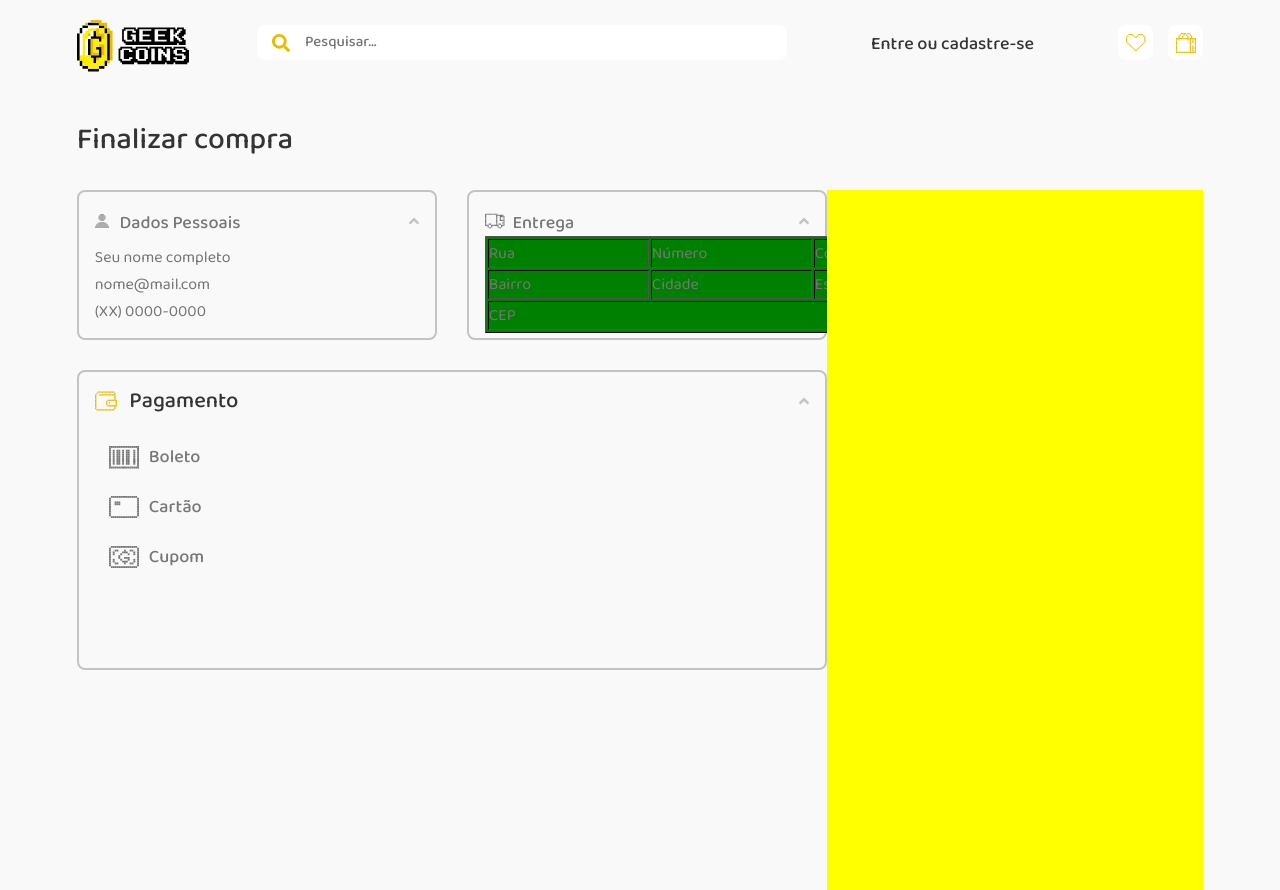
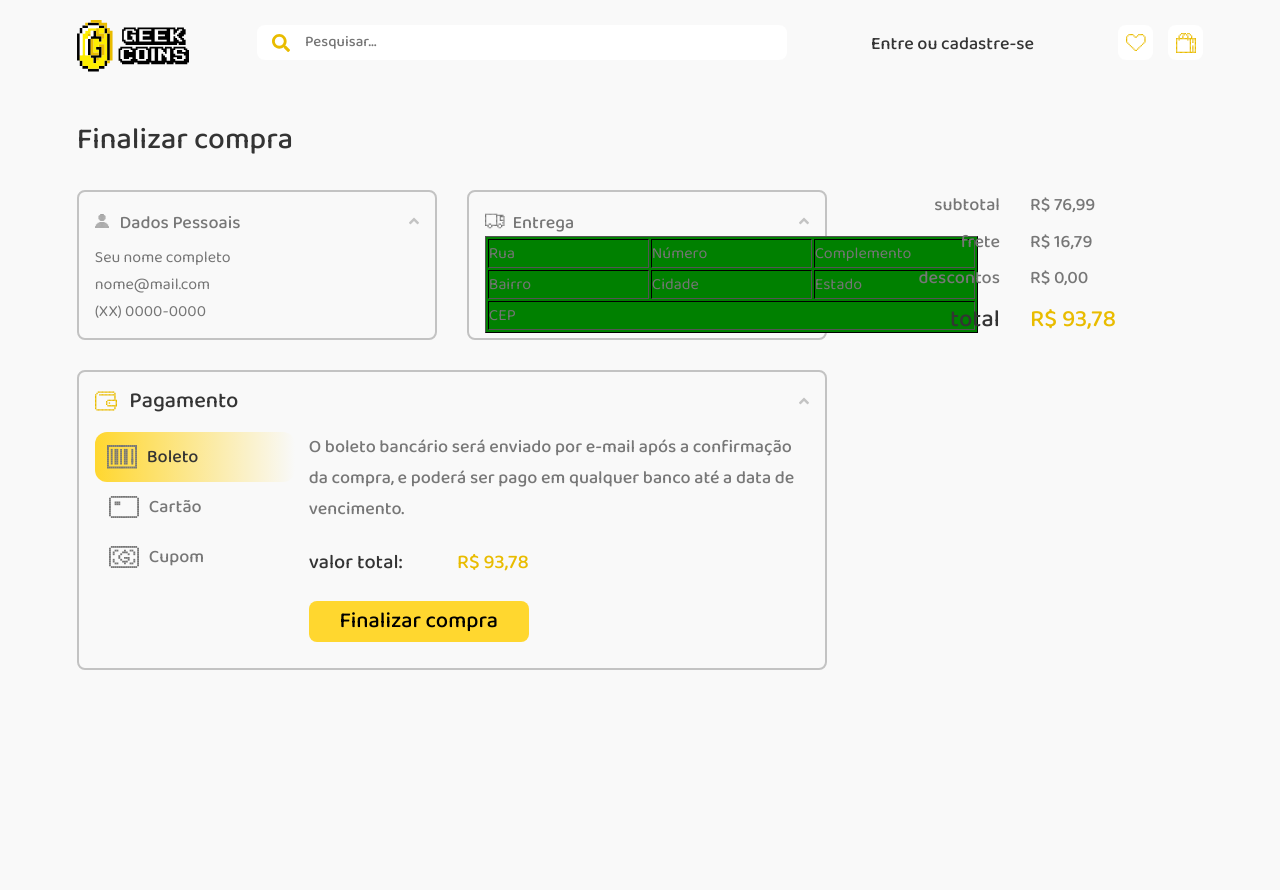
Before and after one commit to agnysbueno/GeekCoins, a PHP site: page /src/views/checkout.html in a window 1280 px wide. Run offline with PHP 8.4, Linux system fonts and the light colour scheme.

Commit message:
finishing 'pagamento' card

```diff
--- a/public/css/checkout.css
+++ b/public/css/checkout.css
@@ -64,7 +64,7 @@ main {
     height: auto;
     min-height: 400px;
     overflow: hidden;
-    background-color: yellow;
+    /* background-color: yellow; */
 }
 
 #container-form {
@@ -178,9 +178,19 @@ main {
 
 #payment .description {
     width: 500px;
+    height: 210px;
+}
+
+#payment .myCheckout {
+    width: 100%;
+    height: 100%;
     display: flex;
     flex-direction: column;
     justify-content: space-between;
+}
+
+.myCheckout {
+    display: none;
 }
 
 #payment-type #buttons .options {
@@ -194,14 +204,15 @@ main {
     border-radius: 12px;
     border-color: transparent;
     cursor: pointer;
+    transition: 0.2s;
 }
 
-#payment-type #buttons .options:hover {
+#payment-type #buttons .options:hover, .selected {
     background-image: linear-gradient(to right, rgba(255, 215, 47, 1), rgba(255, 215, 47, 0));
     border: none;
 }
 
-#payment-type #buttons .options:hover .text {
+#payment-type #buttons .options:hover .text, .selected .text {
     color: #343434;
 }
 
@@ -215,13 +226,13 @@ main {
     width: 30px;
 }
 
-#payment-type .description .text {
+#payment-type #description-boleto .text {
     font-size: 18px;
     font-weight: 500;
 }
 
 #payment-type .description #total {
-    width: 40%;
+    width: 44%;
     display: flex;
     flex-direction: row;
     justify-content: space-between;
@@ -238,7 +249,17 @@ main {
     background-color: #FFD72F;
     border-radius: 8px;
     border-color: transparent;
-    width: 40%;
+    width: 44%;
+    transition: 0.2s;
+    cursor: pointer;
+}
+
+#payment-type .description button:hover {
+    background-color: #343434;
+}
+
+#payment-type .description button:hover p{
+    color: #FFD72F;
 }
 
 #payment-type .description button p{
@@ -246,10 +267,66 @@ main {
     font-weight: 500;
 }
 
-#payment-type #description-boleto {
-    opacity: 0;
+#payment-type #description-cupom input {
+    width: 48%;
+    height: 50px;
+    padding: 12px;
+    border-radius: 8px;
+    border-color: transparent;
+    font-size: 16px;
 }
 
-#payment-type #buttons #boleto:hover #description-boleto {
-    opacity: 1;
+#payment-type #description-cartao #creditcard-info,
+#payment-type #description-cartao #card-type {
+    display: flex;
+    flex-direction: row;
+    justify-content: space-between;
 }
+
+#payment-type #description-cartao #creditcard-info input {
+    width: 30%;
+    height: 30px;
+    padding: 12px;
+    border-radius: 8px;
+    border-color: transparent;
+    font-size: 16px;
+}
+
+#payment-type #description-cartao #card-type .radio-option {
+    width: 250px;
+    display: flex;
+    justify-content: flex-start;
+    align-items: center;
+}
+
+#payment-type #description-cartao #card-type .radio-label {
+    margin-left: 12px;
+}
+
+/******************/
+
+#column-2 #resume {
+    height: 150px;
+    display: flex;
+    justify-content: space-between;
+}
+
+#column-2 #resume .resume-values {
+    width: 46%;
+    display: flex;
+    flex-direction: column;
+    justify-content: space-between;
+}
+
+#column-2 #resume .resume-values p {
+    font-size: 18px;
+    font-weight: 500;
+}
+
+#column-2 #resume .resume-values .main {
+    font-size: 24px;
+}
+
+#values {
+    align-items: flex-end;
+}
--- /dev/null
+++ b/public/scripts/checkout.js
@@ -0,0 +1,26 @@
+var checkoutIndex = 1;
+
+showDivs(checkoutIndex);
+
+function currentDiv(n) {
+    showDivs(checkoutIndex = n);
+}
+
+function showDivs(n) {
+    let i;
+    let x = document.getElementsByClassName("myCheckout");
+    var dots = document.getElementsByClassName("options");
+
+    if (n > x.length) {checkoutIndex = 1}
+    if (n < 1) {checkoutIndex = x.length}
+    for (i = 0; i < x.length; i++) {
+    x[i].style.display = "none";
+    }
+
+    x[checkoutIndex-1].style.display = "flex";
+
+    for (i = 0; i < dots.length; i++) {
+    dots[i].className = dots[i].className.replace(" selected", "");
+    }
+    dots[checkoutIndex-1].className += " selected";
+}
--- a/src/views/checkout.html
+++ b/src/views/checkout.html
@@ -132,29 +132,75 @@
 
                     <div id="payment-type">
                         <div id="buttons">
-                            <button id="boleto" class="options">
+                            <button id="boleto" class="options" onclick="currentDiv(1)">
                                 <img src="../../public/assets/icons/boleto.svg" alt="Pagar com boleto">
                                 <p class="text cinza-medio">Boleto</p>
                             </button>
-                            <button class="options">
+                            <button class="options" onclick="currentDiv(2)">
                                 <img src="../../public/assets/icons/cartao.svg" alt="Pagar com boleto">
                                 <p class="text cinza-medio">Cartão</p>
                             </button>
-                            <button class="options">
+                            <button class="options" onclick="currentDiv(3)">
                                 <img src="../../public/assets/icons/dinheiro-geek.svg" alt="Pagar com boleto">
                                 <p class="text cinza-medio">Cupom</p>
                             </button>
                         </div>
 
-                        <div id="description-boleto" class="description">
-                            <p class="text cinza-medio">O boleto bancário será enviado via e-mail
+                        <div class="description">
+                            <div id="description-boleto" class="myCheckout">
+                                <p class="text cinza-medio">O boleto bancário será enviado por e-mail
                                     após a confirmação da compra, e poderá ser
-                                pago em qualquer banco até o vencimento.
+                                    pago em qualquer banco até a data de vencimento.
                                 </p>
 
                                 <div id="total">
                                     <p class="cinza-escuro">valor total:</p>
                                     <p class="laranja-escuro">R$ 93,78</p>
+                                </div>
+
+                                <button>
+                                    <p>Finalizar compra</p>
+                                </button>
+                            </div>
+
+                            <div id="description-cartao" class="myCheckout">
+                                <div id="creditcard-info">
+                                    <input type="number" size= "4" placeholder="Agência">
+                                    <input type="number" size= "10" placeholder="Conta">
+                                    <input type="number" size="1" placeholder="Dígito">
+                                </div>
+
+                                <div id="card-type">
+                                    <div class="radio-option">
+                                        <input type="radio" id="credit" name="card-type" value="credit">
+                                        <label class="radio-label" for="credit">Cartão de crédito</label>
+                                    </div>
+
+                                    <div class="radio-option">
+                                        <input type="radio" id="debit" name="card-type" value="debit">
+                                        <label class="radio-label" for="debit">Cartão de débito</label>
+                                    </div>
+                                </div>
+
+                                <div id="total">
+                                    <p class="cinza-escuro">valor total:</p>
+                                    <p class="laranja-escuro">R$ 93,78</p>
+                                </div>
+
+                                <button>
+                                    <p>Finalizar compra</p>
+                                </button>
+                            </div>
+
+                            <div id="description-cupom" class="myCheckout">
+                                <input type="text" placeholder="Digite o código do cupom">
+
+                                <p class="text cinza-medio">Cada cupom pode ser usado apenas uma única vez por CPF.
+                                </p>
+
+                                <div id="total">
+                                    <p class="cinza-escuro">desconto:</p>
+                                    <p class="laranja-escuro">R$ 10,00</p>
                                 </div>
 
                                 <button>
@@ -167,7 +213,24 @@
 
                 </div>
 
+            </div>
+
             <div id="column-2">
+                <div id="resume">
+                    <div id="values" class="resume-values">
+                        <p class="cinza-medio">subtotal</p>
+                        <p class="cinza-medio">frete</p>
+                        <p class="cinza-medio">descontos</p>
+                        <p class="cinza-escuro main">total</p>
+                    </div>
+                    <div id="prices" class="resume-values">
+                        <p class="cinza-medio">R$ 76,99</p>
+                        <p class="cinza-medio">R$ 16,79</p>
+                        <p class="cinza-medio">R$ 0,00</p>
+                        <p class="laranja-escuro main">R$ 93,78</p>
+                    </div>
+                </div>
+
 
             </div>
 
@@ -175,5 +238,7 @@
 
     </div>
 
+    <!--SCRIPTS JS-->
+    <script src="../../public/scripts/checkout.js"></script>
 </body>
 </html>
```
Lines whose indentation alone changed are shown as unchanged.
